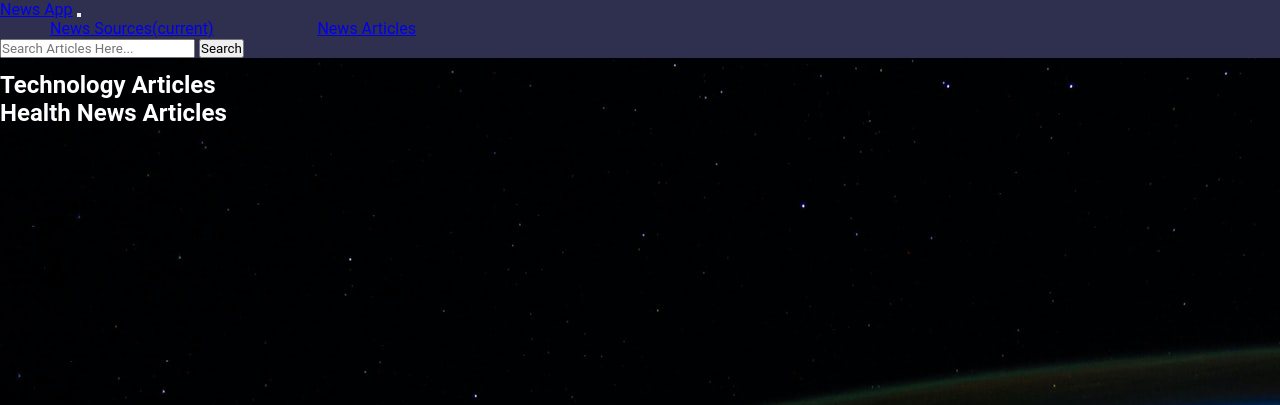
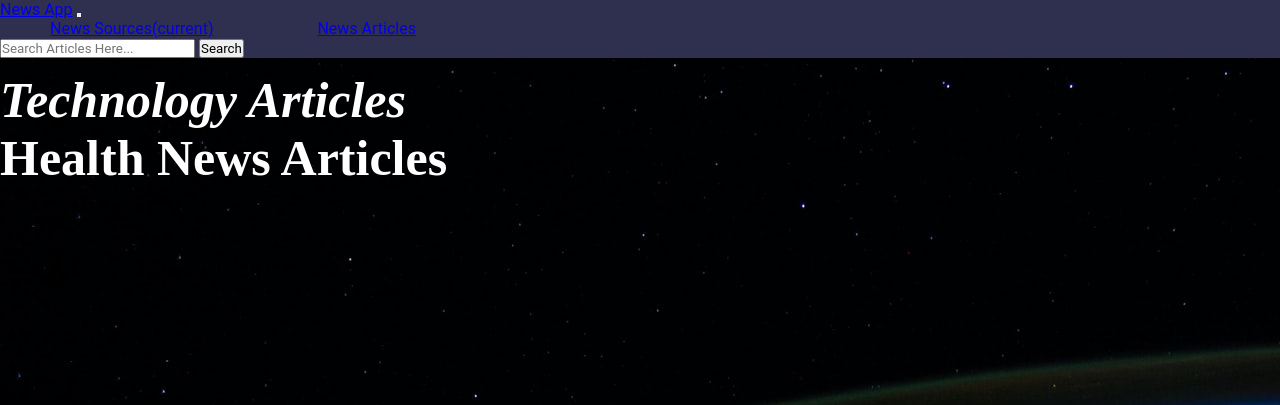
Before and after one commit to Aprilwairimu/news-article, a Flask app: template app/templates/articles.html in a window 1280 px wide. Shown: the top 405 px of the page. Run offline with Flask 2, Linux system fonts and the light colour scheme; the template is opened without the code that fills it, so the values that code supplies are empty; some libraries are stand-ins or nearby versions.

Commit message:
styled the text fonts

```diff
--- a/app/static/css/styles.css
+++ b/app/static/css/styles.css
@@ -6,7 +6,7 @@
 body{
     background-image: url(../images/back.jpg);
     color: white;
-    background-repeat: no-repeat;
+    height: auto;
 
 }
 .nav li{
@@ -38,3 +38,14 @@ body{
     width: 100%;
     padding-top: 1%;
 }
+.header{
+    font-size: 50px;
+    font-weight: bold;
+    font-style: oblique;
+    font-family: 'Times New Roman', Times, serif;
+}
+.headers{
+    font-size: 50px;
+    font-weight: bold;
+    font-family: 'Times New Roman',Times,serif;
+}
--- a/app/templates/articles.html
+++ b/app/templates/articles.html
@@ -7,9 +7,9 @@
 {% endblock %}
 
 {% block content %}
-<div class="container-fluid" id="allsources">
-    <div class="overlay container-fluid">
-        <h2 class="text-center headers">Technology Articles</h2>
+<div class="container-fluid " id="allsources">
+    <div class="overlay container-fluid tech1">
+        <h2 class="text-center headers header">Technology Articles</h2>
         {{macro.display_new_articles(tech)}}
 
         <h2 class="text-center headers">Health News Articles</h2>
--- a/app/templates/index.html
+++ b/app/templates/index.html
@@ -8,7 +8,7 @@
 
 {% block content %}
 <div class="container-fluid" id="allsources">
-    <div class="overlay">
+    <div class="overlay headers">
         <h2 class="text-center font-weight-bold headers">General News</h2>
         {{ macro.display_new_sources(general) }}
          <h2 class="text-center font-weight-bold headers"> Business News</h2>
```
